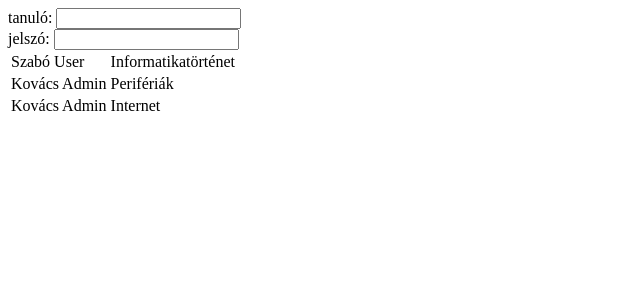
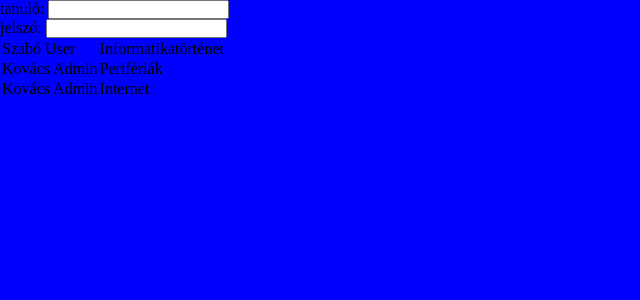
Before and after one commit to MolnAtt/12fgitezik, a Django app: page /proba/ in a window 1280 px wide. Shown: the top 300 px of the page, without its empty margins (0-640 px from the left). Run offline with Django 3.2, Linux system fonts and the light colour scheme; data comes from the database, SQL or seed files in the repository.

Commit message:
működik a css

```diff
--- a/probaprojekt/probaapp/models.py
+++ b/probaprojekt/probaapp/models.py
@@ -5,6 +5,14 @@ from django.db import models
 class User(models.Model):
 	nev = models.CharField(max_length=100)
 	jelszo = models.CharField(max_length=100)
+
+	def azonositas(felhasznalonev, jelszo): # class method
+
+		pass
+		#....
+
+		return ("tanulo", True)
+
 	def __str__(self):
 		return self.nev + "(" + str(self.id) +")"
 
--- /dev/null
+++ b/probaprojekt/probaapp/static/probaapp/styles.css
@@ -0,0 +1,8 @@
+*{
+	margin:0;
+	padding:0;
+}
+
+body{
+	background-color: blue;
+}
--- a/probaprojekt/probaprojekt/settings.py
+++ b/probaprojekt/probaprojekt/settings.py
@@ -118,4 +118,9 @@ USE_TZ = True
 # Static files (CSS, JavaScript, Images)
 # https://docs.djangoproject.com/en/3.0/howto/static-files/
 
+STATICFILES_DIRS = [
+    os.path.join(BASE_DIR, "static"),
+]
+
+
 STATIC_URL = '/static/'
--- a/probaprojekt/templates/probahtml.html
+++ b/probaprojekt/templates/probahtml.html
@@ -2,6 +2,11 @@
 <html>
 <head>
 	<title>Cím</title>
+
+	{% load static %}
+
+	<link rel="stylesheet" type="text/css" href="{% static 'probaapp/styles.css' %}">
+
 </head>
 <body>
 
```
